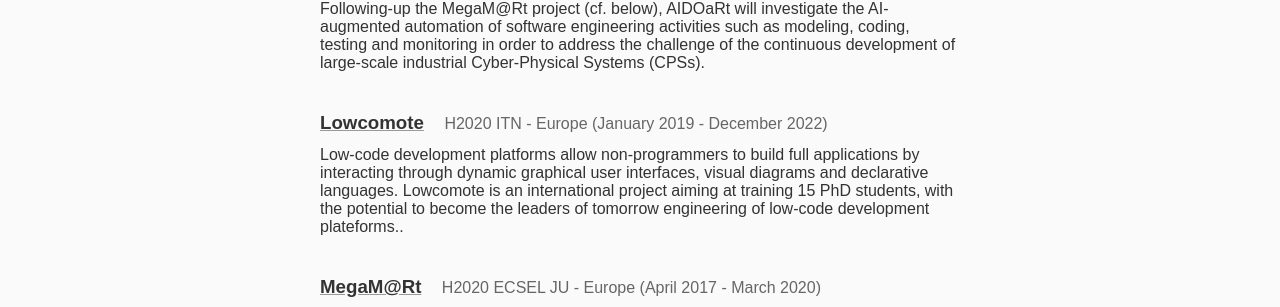
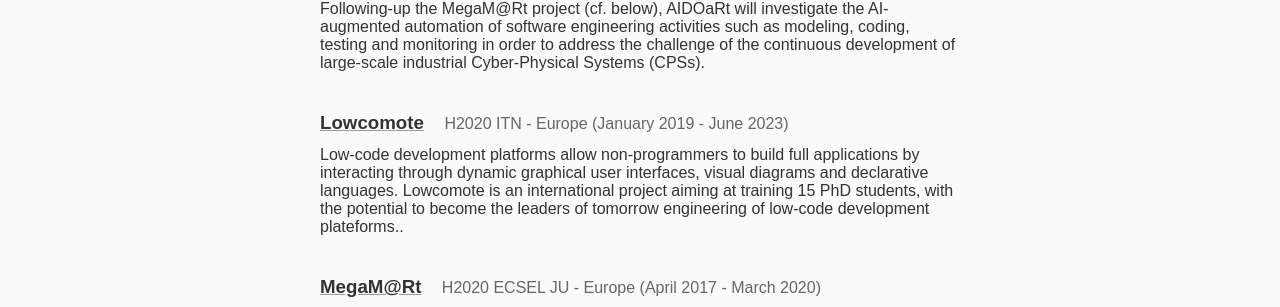
Before and after one commit to NaoMod/naomod.github.io, a Jekyll site: the page built from projects.html, in a window 1280 px wide. Shown: the part 471-778 px from the top of the page. Built offline with Jekyll 4.4.1, drawn with Linux system fonts in a browser that asks for light colours.

Commit message:
lowcomote end date

```diff
--- a/projects.html
+++ b/projects.html
@@ -27,7 +27,7 @@
     funder: H2020 ITN - Europe
     type: International funded project
     start_date: January 2019
-    end_date: December 2022
+    end_date: June 2023
     desc: |
       Low-code development platforms allow non-programmers to build full
       applications by interacting through dynamic graphical user interfaces,
```
